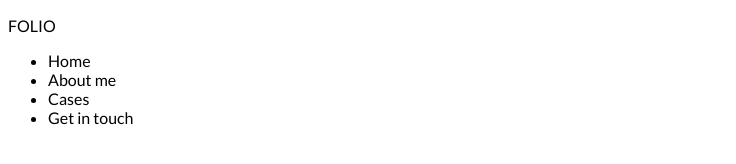
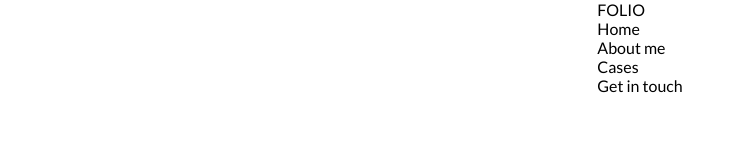
Before and after one commit to TheRealArtonn/folio, a plain HTML site: page index.html in a window 1280 px wide. Shown: the whole page, without its empty margins (0-736 px from the left). Drawn offline with Linux system fonts and the light colour scheme.

Commit message:
Update main.css

```diff
--- a/css/main.css
+++ b/css/main.css
@@ -1,7 +1,52 @@
-body {
+/*========================================================*/
+/*========================General=========================*/
+/*========================================================*/
+
+* {
+    margin: 0px;
+    padding: 0px;
+    box-sizing: border-box;
+}
+
+html,body {
+    width: 100%;
+    height: auto;
+    color: #000000;
     font-family: 'Lato', sans-serif;
+    display: flex;
+    justify-content: center;
+    background-color: #fff;
 }
+
+/*========================================================*/
+/*==========================Body==========================*/
+/*========================================================*/
 
 #wrapper {
 
 }
+
+nav {
+}
+
+nav ul {
+    list-style-type: none;
+}
+
+nav ul li {
+}
+
+nav ul li a {
+    font-size: 16px;
+    font-weight: 600;
+    color: black;
+    text-decoration: none;
+}
+
+nav ul li a:hover {
+    text-decoration: underline;
+}
+
+header {
+
+}
```
